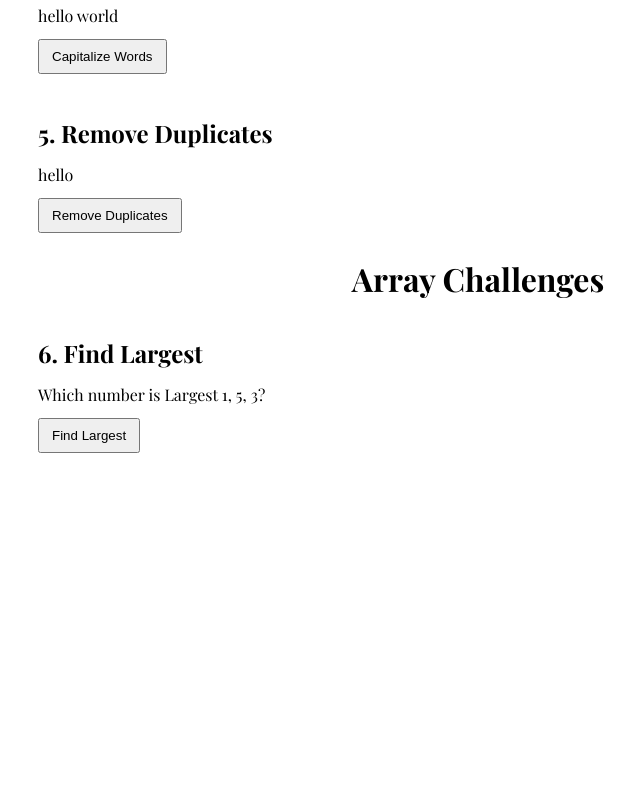
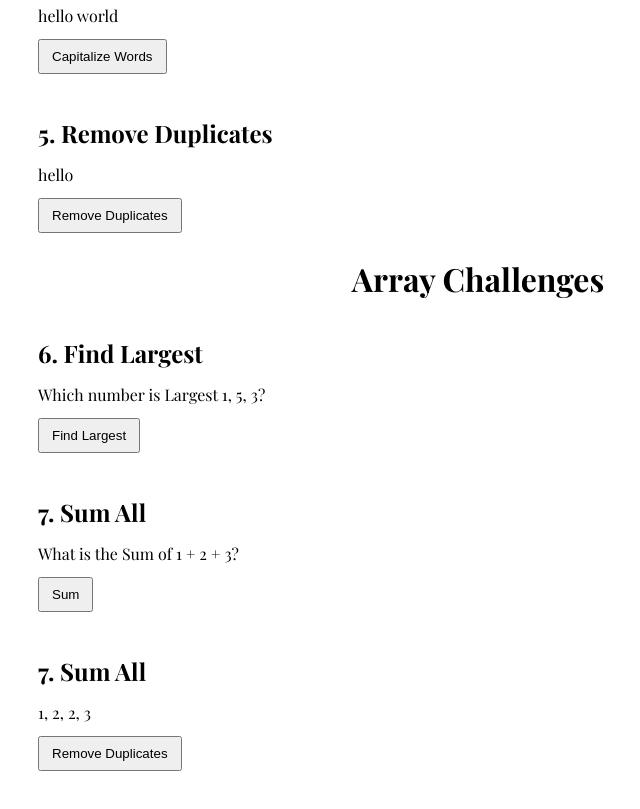
Before and after one commit to nsimeone/VWC, a plain HTML site: page javascript-fundamentals/strings.html in a window 1280 px wide. Shown: the part 600-1409 px from the top of the page, without its empty margins (162-802 px from the left). Before the commit the page ends 1105 px from the top, so only its background shows below. Drawn offline with nearby package versions, Linux system fonts and the light colour scheme; a web font is replaced by a local one.

Commit message:
Added three functions, and updated HTML, also changed margins on CSS

```diff
--- a/javascript-fundamentals/app.js
+++ b/javascript-fundamentals/app.js
@@ -71,3 +71,24 @@ function findLargest() {
     document.getElementById("findLargest").textContent = max;
 
 }
+
+function sumAll() {
+    let numbers = [1, 2, 3]
+    let sum = numbers.reduce((total, n) => total + n, 0);
+    document.getElementById("sumAll").textContent = sum;
+
+}
+
+function removeDuplicateNumbers() {
+    let original = [1, 2, 2, 3]
+    let result = [];
+    for (let i = 0; i<original.length; i++) {
+        let num = original[i];
+
+        if (!result.includes(num)) {
+            result.push(num)
+        }
+    }
+    document.getElementById("removeDuplicateNumbers").textContent = result;
+
+}
--- a/javascript-fundamentals/strings.html
+++ b/javascript-fundamentals/strings.html
@@ -42,6 +42,16 @@
     <button type="button" onclick="findLargest()">Find Largest</button>
     <p id="findLargest"></p>
 
+    <h2>7. Sum All </h2>
+    <p>What is the Sum of 1 + 2 + 3?</p>
+    <button type="button" onclick="sumAll()">Sum</button>
+    <p id="sumAll"></p>
+
+    <h2>7. Sum All </h2>
+    <p>1, 2, 2, 3</p>
+    <button type="button" onclick="removeDuplicateNumbers()">Remove Duplicates</button>
+    <p id="removeDuplicateNumbers"></p>
+
 
 
 
```
